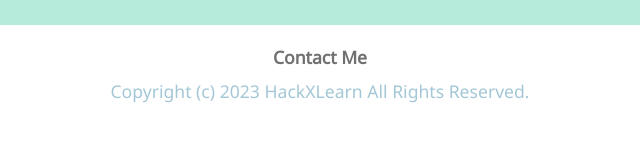
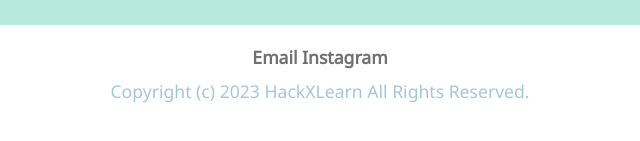
Before and after one commit to sogho37/hackxlearn, a plain HTML site: page index.html in a window 1280 px wide. Shown: the part 623-764 px from the top of the page, 320-960 px from the left. Drawn offline with Linux system fonts and the light colour scheme; a web font is replaced by a local one.

Commit message:
Update index.html

```diff
--- a/index.html
+++ b/index.html
@@ -57,7 +57,8 @@
     </ul>
   </div>
   <div class="div3">
-    <a class="contact" href="mailto:hackxlearn.insta@gmail.com"> Contact Me </a>
+    <a class="email" href="mailto:hackxlearn.insta@gmail.com"> Email</a>
+    <a class="insta" href="https://instagram.com/hackxlearn"> Instagram </a>
     <p class="copyright">
       Copyright (c) 2023 HackXLearn All Rights Reserved.
     </p>
```
